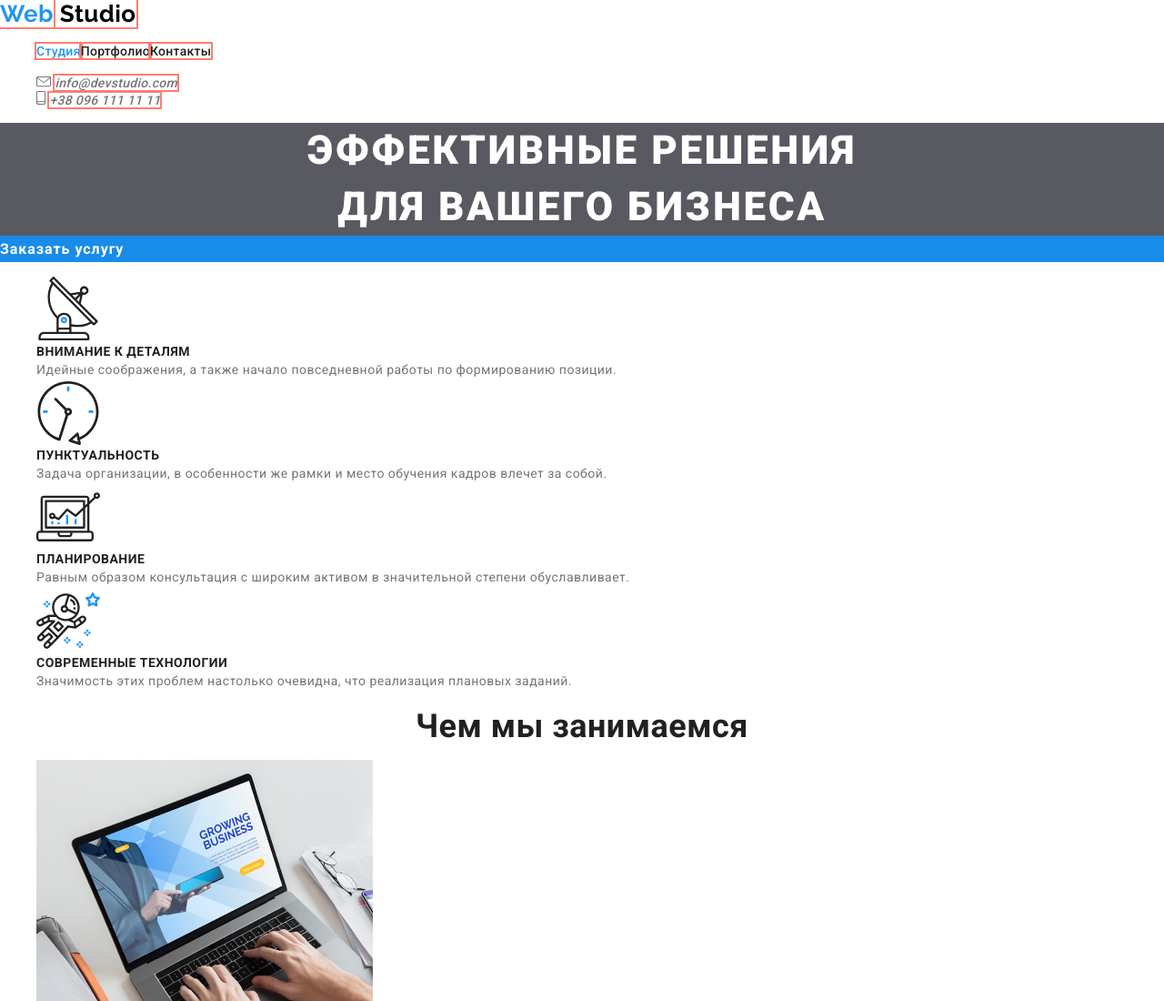
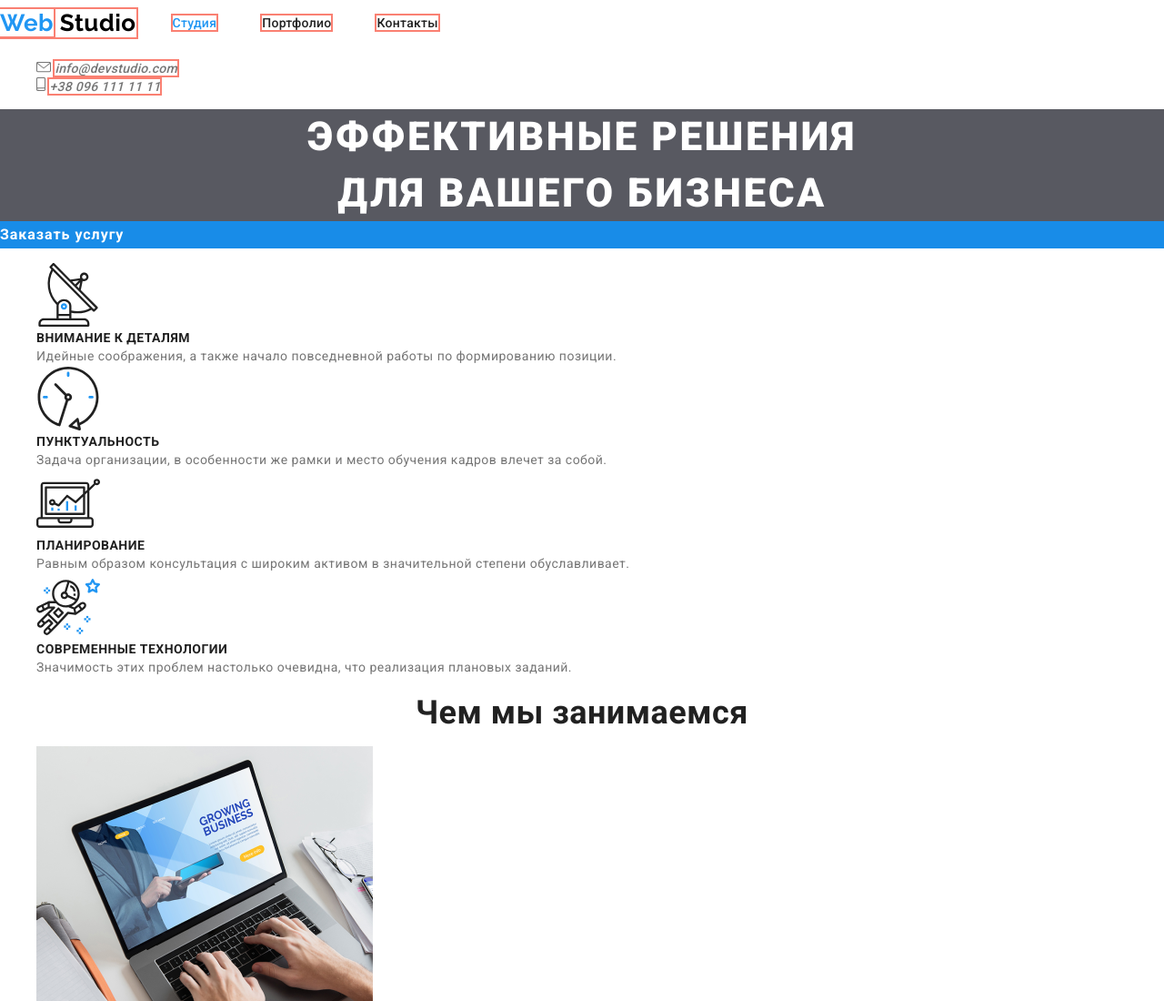
Before and after one commit to Xoyk23/goit-markup-hw-02, a plain HTML site: page index.html in a window 1280 px wide. Shown: the top 1100 px of the page at 91% size. Drawn offline with nearby package versions, Linux system fonts and the light colour scheme.

Commit message:
Меняет оформление на флекс

```diff
--- a/css/styles.css
+++ b/css/styles.css
@@ -84,6 +84,16 @@ p {
 
 /* оформление навигации сайта */
 
+.main-nav,
+.menunav {
+  display: flex;
+  align-items: center;
+}
+
+.menunav .item + .item {
+  margin-left: 50px;
+}
+
 .menunav-links,
 .contacts-links {
   color: var(--primary-title-color);
@@ -92,9 +102,6 @@ p {
   line-height: 1.14;
   letter-spacing: 0.02em;
   outline: 2px solid salmon;
-}
-.menunav {
-  display: flex;
 }
 
 /* Оформление интерактивных элементов */
--- a/index.html
+++ b/index.html
@@ -8,24 +8,27 @@
       href="https://fonts.googleapis.com/css2?family=Raleway:wght@700&family=Roboto:wght@400;500;700;900&display=swap"
       rel="stylesheet"
     />
-    <link rel="stylesheet" href="https://cdnjs.cloudflare.com/ajax/libs/modern-normalize/0.6.0/modern-normalize.min.css" />
+    <link
+      rel="stylesheet"
+      href="https://cdnjs.cloudflare.com/ajax/libs/modern-normalize/0.6.0/modern-normalize.min.css"
+    />
     <link rel="stylesheet" href="css/styles.css" />
   </head>
   <body>
     <!-- Шапка -->
     <header class="head">
-      <nav>
+      <nav class="main-nav">
         <a href="./index.html" class="logo-head"
           ><span class="logo-decoration">Web</span> Studio</a
         >
         <ul class="menunav list">
-          <li>
+          <li class="item">
             <a href="./index.html" class="menunav-links current">Студия</a>
           </li>
-          <li>
+          <li class="item">
             <a href="./portfolio.html" class="menunav-links">Портфолио</a>
           </li>
-          <li><a href="" class="menunav-links">Контакты</a></li>
+          <li class="item"><a href="" class="menunav-links">Контакты</a></li>
         </ul>
       </nav>
       <address class="contacts list">
```
Also changed, not shown: portfolio.html (+4 -4 lines).
